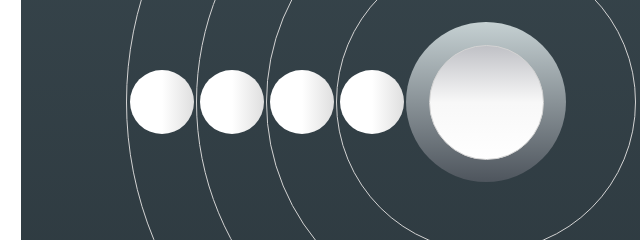
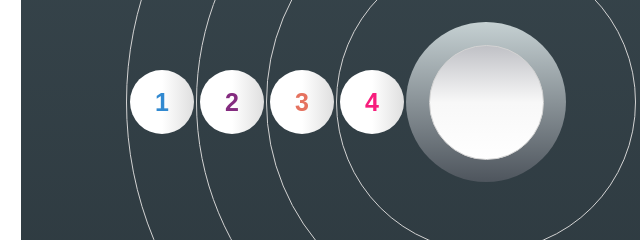
Before and after one commit to tikrack/grafical_template, a plain HTML site: page index.html in a window 1280 px wide. Shown: the part 298-538 px from the top of the page, 154-794 px from the left. Drawn offline with Linux system fonts and the light colour scheme.

Commit message:
feat(number): handle number bo

```diff
--- a/index.html
+++ b/index.html
@@ -58,21 +58,37 @@
         .layer-4 {
             width: calc(var(--centered-size) + (var(--layer-size) * 1));
             height: calc(var(--centered-size) + (var(--layer-size) * 1));
+
+            & > .number-box {
+                color: var(--color4);
+            }
         }
 
         .layer-3 {
             width: calc(var(--centered-size) + (var(--layer-size) * 2));
             height: calc(var(--centered-size) + (var(--layer-size) * 2));
+
+            & > .number-box {
+                color: var(--color3);
+            }
         }
 
         .layer-2 {
             width: calc(var(--centered-size) + (var(--layer-size) * 3));
             height: calc(var(--centered-size) + (var(--layer-size) * 3));
+
+            & > .number-box {
+                color: var(--color2);
+            }
         }
 
         .layer-1 {
             width: calc(var(--centered-size) + (var(--layer-size) * 4));
             height: calc(var(--centered-size) + (var(--layer-size) * 4));
+
+            & > .number-box {
+                color: var(--color1);
+            }
         }
 
         [class^="layer"] {
@@ -92,6 +108,12 @@
                 left: 0;
                 border-radius: 1000px;
                 background-image: linear-gradient(270deg, #dfdfdf, #ffffff, #ffffff);
+                display: flex;
+                justify-content: center;
+                align-items: center;
+                font-size: 25px;
+                font-family: "Adwaita Sans", sans-serif;
+                font-weight: bold;
             }
         }
     </style>
@@ -99,13 +121,13 @@
 <body>
 <main>
     <div class="layer-1">
-        <div class="number-box"></div>
+        <div class="number-box">1</div>
         <div class="layer-2">
-            <div class="number-box"></div>
+            <div class="number-box">2</div>
             <div class="layer-3">
-                <div class="number-box"></div>
+                <div class="number-box">3</div>
                 <div class="layer-4">
-                    <div class="number-box"></div>
+                    <div class="number-box">4</div>
                     <div class="centered-point">
                         <div></div>
                     </div>
```
